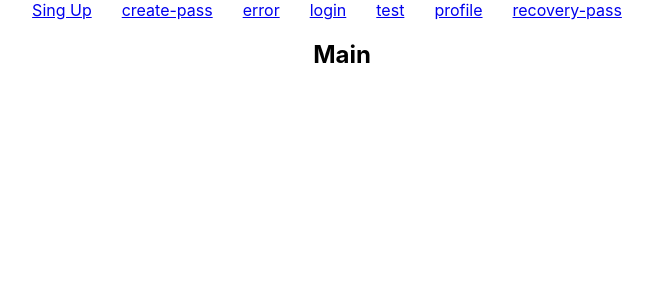
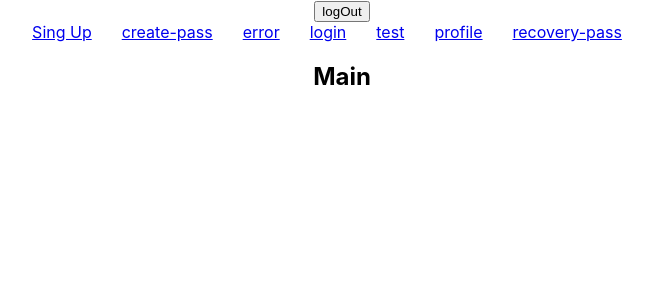
Before and after one commit to NeAleshka/cards-nya, a React (Create React App) app: page / in a window 1280 px wide. Shown: the top 300 px of the page, without its empty margins (298-951 px from the left). Built offline with nearby package versions, Linux system fonts and the light colour scheme; no server answers.

Commit message:
button logOut

```diff
--- a/src/App.tsx
+++ b/src/App.tsx
@@ -9,10 +9,15 @@ import Profile from "./pages/Profile";
 import RecoveryPass from "./pages/RecoveryPass";
 import SingUp from "./pages/SingUp";
 import {Layout} from "./components/Layout";
+import {authLogOut} from "./redux/reducers/authReducer";
+import {useDispatch, useSelector} from "react-redux";
+import {rootReducerType} from "./redux/store";
 
 function App() {
+    const dispatch = useDispatch()
     return (
         <div className="App">
+            <button onClick={() => dispatch(authLogOut())}>logOut</button>
             <Routes>
                 <Route path={'/'} element={<Layout/>}>
                     <Route index element={<h2>Main</h2>}/>
```
